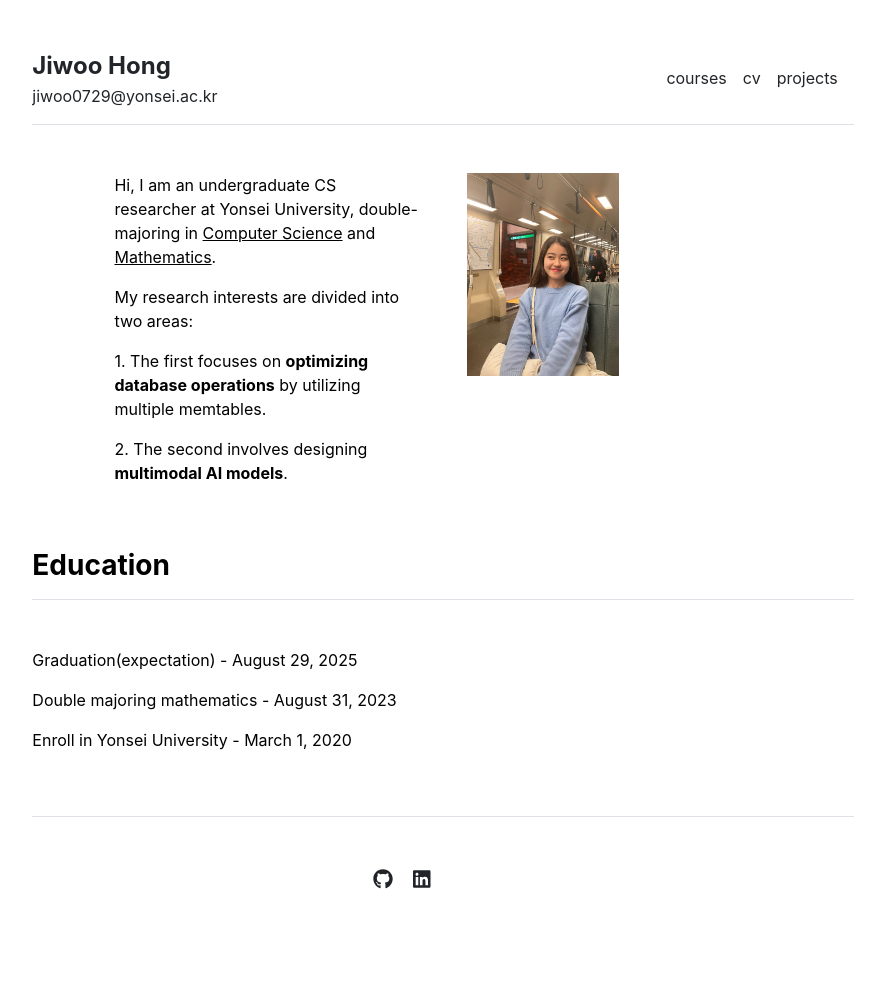
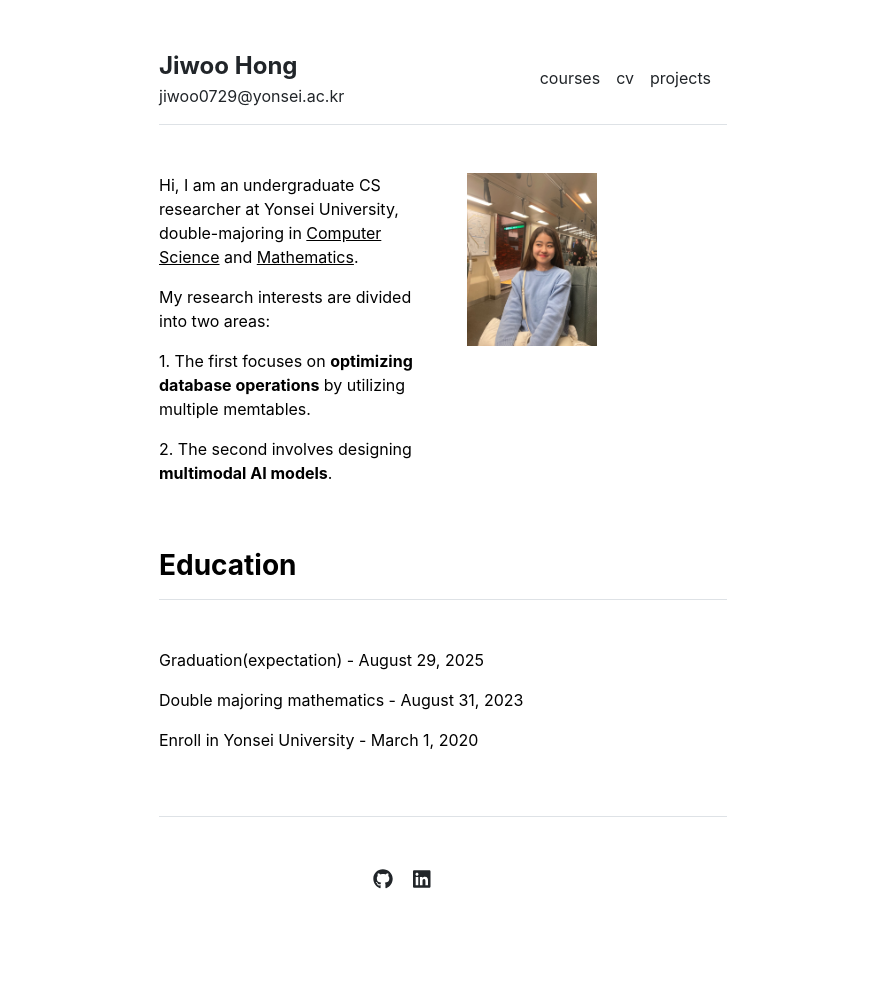
Before and after one commit to JiwooHong01/JiwooHong01.github.io, a Jekyll site: the page built from index.md, in a window 1280 px wide. Shown: the whole page, without its empty margins (197-1082 px from the left). Built offline with Jekyll 4.4.1, drawn with Linux system fonts in a browser that asks for light colours.

Commit message:
home width

```diff
--- a/_layouts/default.html
+++ b/_layouts/default.html
@@ -1,5 +1,6 @@
 <!DOCTYPE html>
 <html lang="{{ site.lang | default: "en-US" }}">
+  <div style="width: 80%; max-width: 900px; margin: auto;">
     {% include head.html %}
     <body>
       <div class="col-lg-8 mx-auto p-3 py-md-5">
@@ -8,4 +9,5 @@
         {% include footer.html %}
       </div>
     </body>
+  </div>
 </html>
--- a/_layouts/home.html
+++ b/_layouts/home.html
@@ -1,7 +1,7 @@
 ---
 layout: default
 ---
-<div style="width: 80%; max-width: 900px; margin: auto;">
+
 <div class="row g-5 mb-5">
   <div class="col-md-6">
     <p>
@@ -23,7 +23,6 @@ layout: default
     <img src="{{ site.github.url }}/assets/img/picture.jpeg" alt="Home" style="width: 50%; height: auto;">
   </div>
 </div>
-</div>
 
 <!-- {% include publications.html %} -->
 
```
Lines whose indentation alone changed are shown as unchanged.
